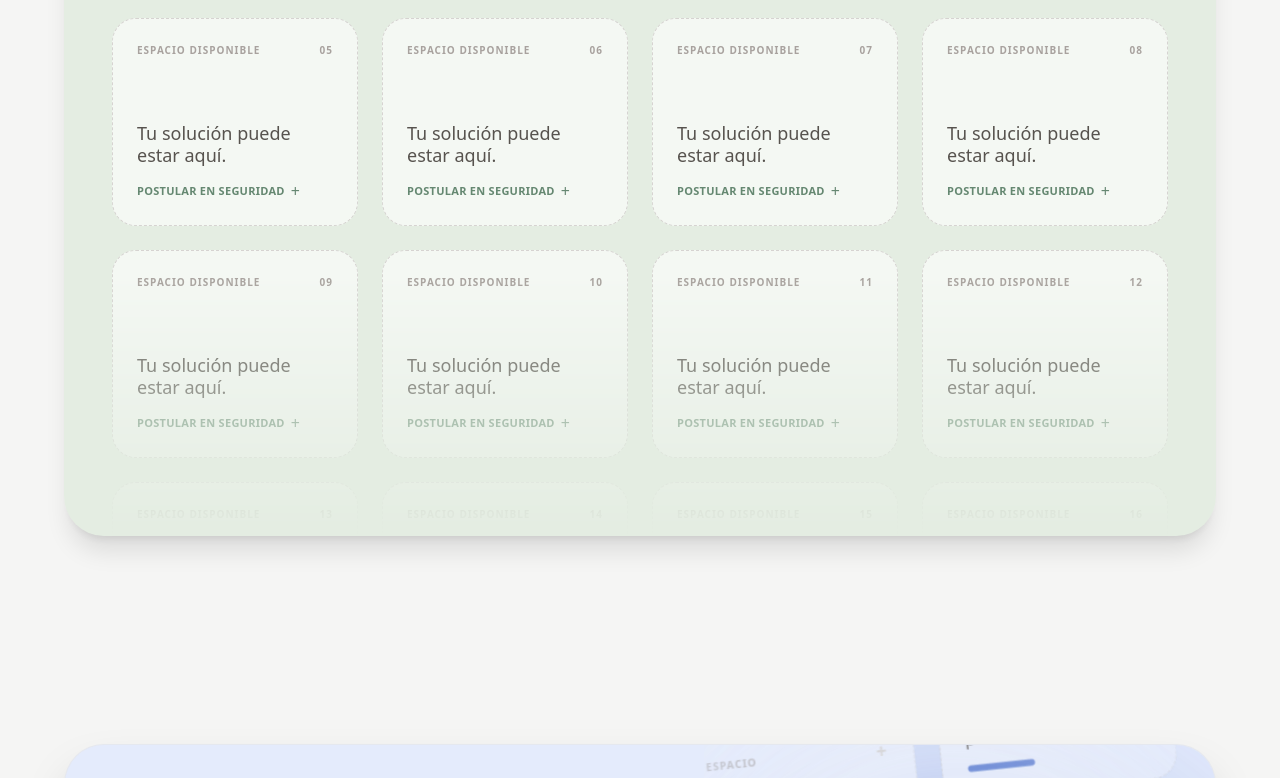
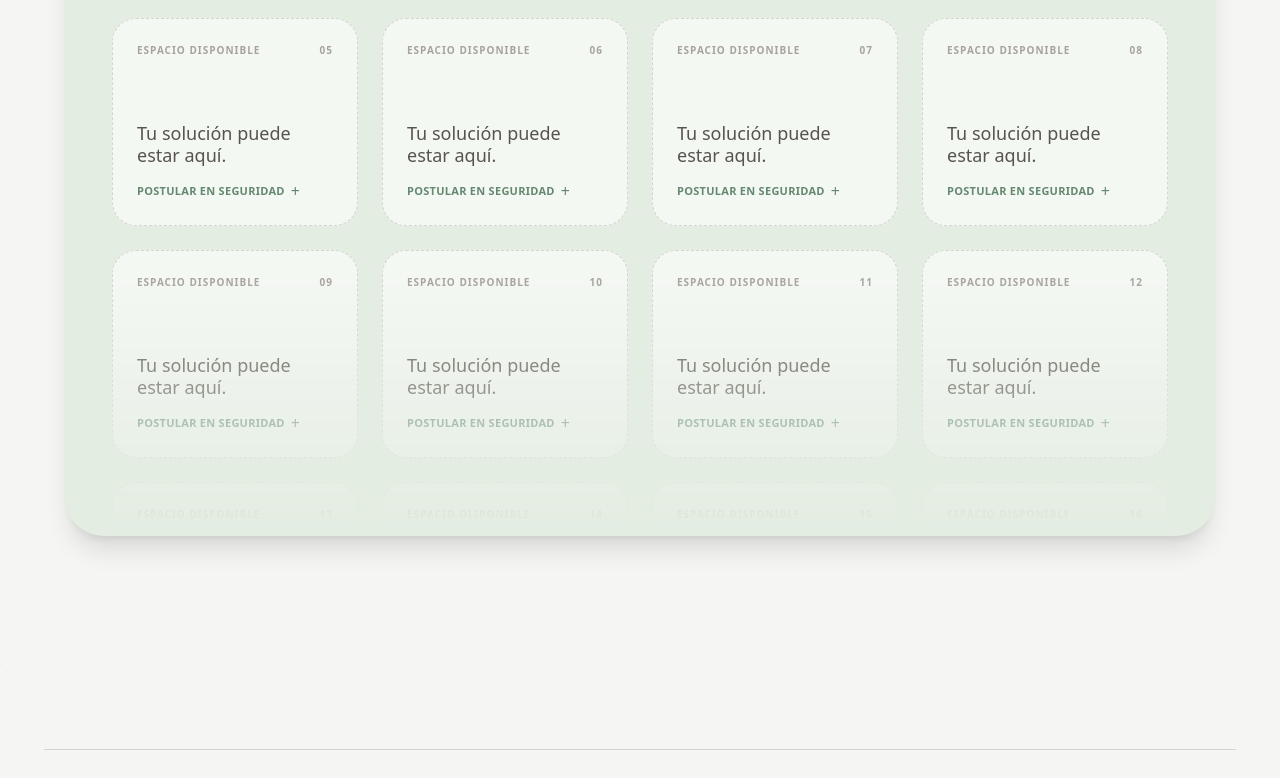
Before and after one commit to mxfounders/showcasemx, a Next.js app: page /en in a window 1280 px wide. Shown: the part 2580-3358 px from the top of the page. Built offline with nearby package versions, Linux system fonts and the light colour scheme; no server answers; the database is empty.

Commit message:
style(landing): update mini mockup colors, direction, and remove line

```diff
--- a/src/components/landing-stacking-cards.tsx
+++ b/src/components/landing-stacking-cards.tsx
@@ -212,36 +212,35 @@
         WebkitMaskImage: 'radial-gradient(ellipse at center, black 40%, transparent 70%)'
       }}
     >
-      {/* Column 1 */}
+      {/* Column 1 - Scrolling Down */}
       <motion.div
-        animate={{ y: ["-5%", "-15%", "-5%"] }}
-        transition={{ duration: 18, repeat: Infinity, ease: "easeInOut" }}
+        animate={{ y: ["-25%", "0%"] }}
+        transition={{ duration: 25, repeat: Infinity, ease: "linear" }}
         className="flex flex-col gap-4 sm:gap-6 w-48 sm:w-56"
       >
-        {[...Array(6)].map((_, i) => <MiniMockupCard key={`col1-${i}`} color={color} />)}
+        {[...Array(8)].map((_, i) => <MiniMockupCard key={`col1-${i}`} />)}
       </motion.div>
 
-      {/* Column 2 - Staggered */}
+      {/* Column 2 - Scrolling Up */}
       <motion.div
-        animate={{ y: ["-15%", "-5%", "-15%"] }}
-        transition={{ duration: 18, repeat: Infinity, ease: "easeInOut" }}
-        className="flex flex-col gap-4 sm:gap-6 w-48 sm:w-56 mt-24"
+        animate={{ y: ["0%", "-25%"] }}
+        transition={{ duration: 25, repeat: Infinity, ease: "linear" }}
+        className="flex flex-col gap-4 sm:gap-6 w-48 sm:w-56 mt-12"
       >
-        {[...Array(6)].map((_, i) => <MiniMockupCard key={`col2-${i}`} color={color} />)}
+        {[...Array(8)].map((_, i) => <MiniMockupCard key={`col2-${i}`} />)}
       </motion.div>
     </div>
   );
 };
 
-const MiniMockupCard = ({ color }: { color: string }) => (
-  <div className="bg-white/50 backdrop-blur-md border border-dashed border-stone-300/80 rounded-[1.5rem] p-6 flex flex-col h-44 w-full shadow-sm">
-    <div className="flex justify-between text-[10px] font-bold text-stone-400 tracking-widest uppercase mb-auto">
+const MiniMockupCard = () => (
+  <div className="bg-transparent border border-dashed border-black/10 rounded-[1.5rem] p-6 flex flex-col h-44 w-full">
+    <div className="flex justify-between text-[10px] font-bold text-black/20 tracking-widest uppercase mb-auto">
       <span>Espacio</span>
-      <span className="text-stone-300 text-lg leading-none">+</span>
+      <span className="text-black/20 text-lg leading-none">+</span>
     </div>
     <div>
-      <h4 className="text-[15px] font-medium text-stone-600 mb-4 leading-tight">Tu solución<br/>puede estar aquí.</h4>
-      <div className="w-16 h-1.5 rounded-full" style={{ backgroundColor: color, opacity: 0.7 }} />
+      <h4 className="text-[15px] font-medium text-black/40 leading-tight">Tu solución<br/>puede estar aquí.</h4>
     </div>
   </div>
 );
```
